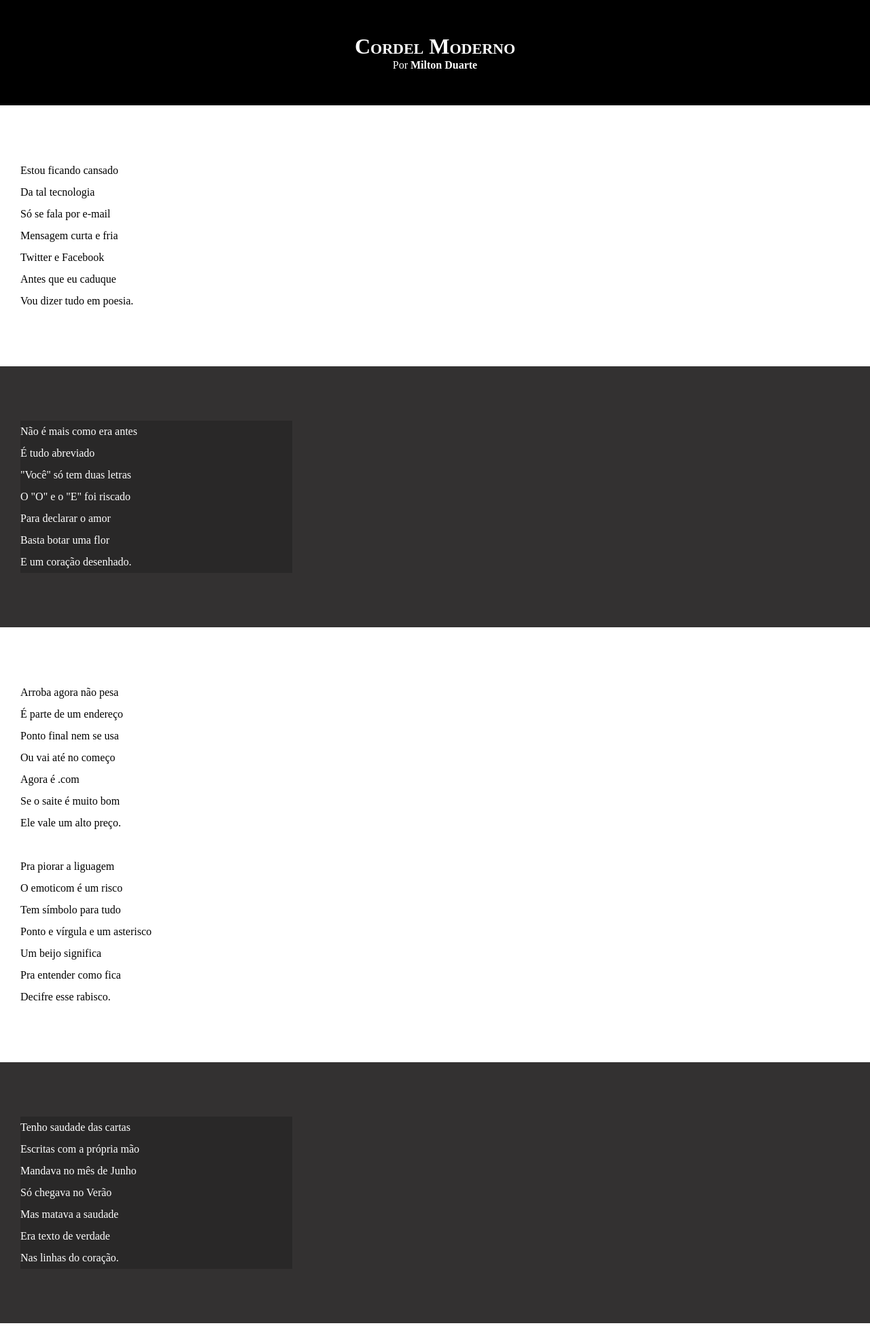
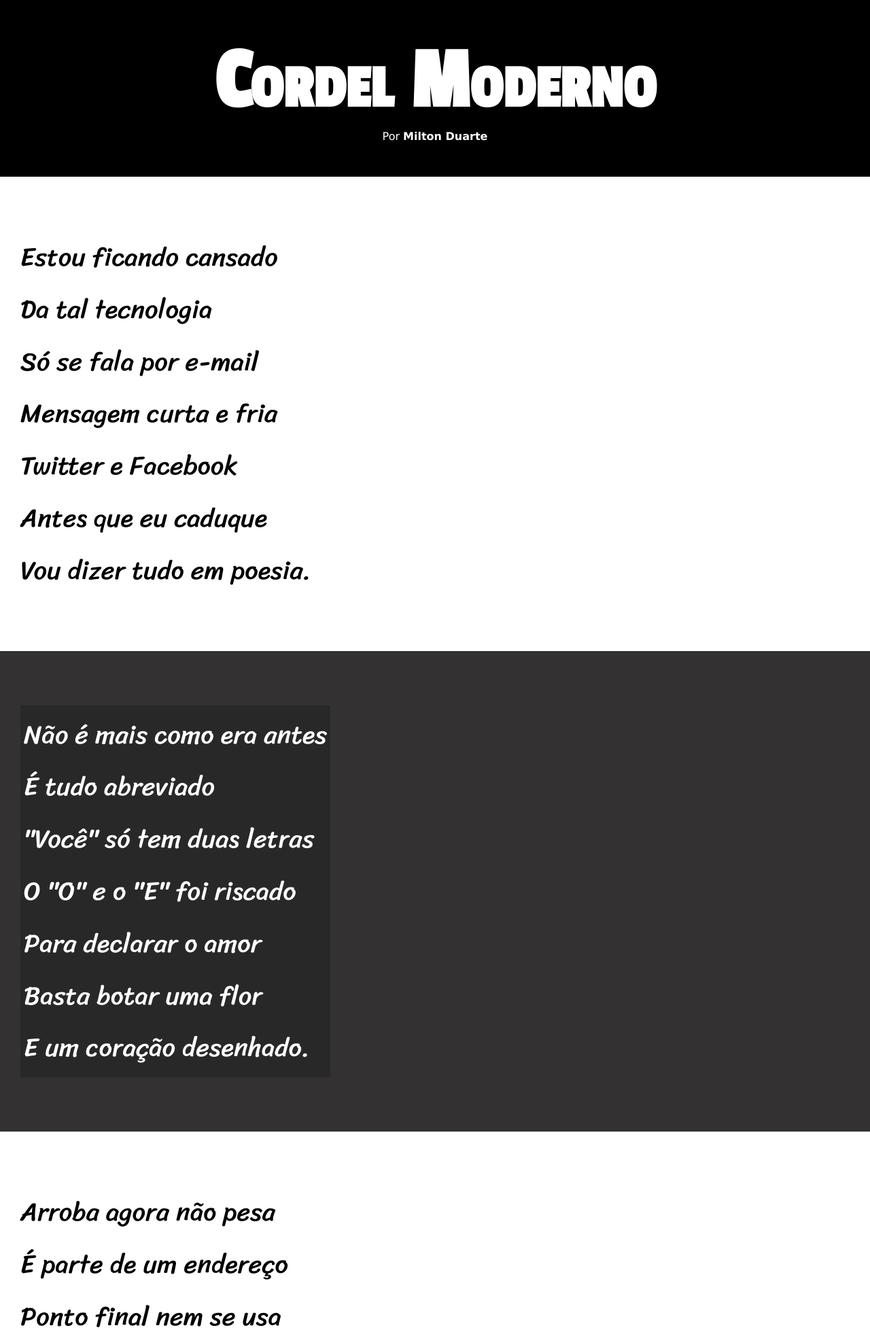
Before and after one commit to GuuRodrigues/html-css, a PHP site: page / in a window 1280 px wide. Shown: the top 1957 px of the page at 68% size. Run offline with PHP 8.4, Linux system fonts and the light colour scheme.

Commit message:
atualização de estilos desafio 12

```diff
--- a/Desafios/desafio 12/estilo/style.css
+++ b/Desafios/desafio 12/estilo/style.css
@@ -1,4 +1,13 @@
 @charset "UTF-8";
+
+@import url('https://fonts.googleapis.com/css2?family=Passion+One&display=swap');
+@import url('https://fonts.googleapis.com/css2?family=Sriracha&display=swap');
+
+:root {
+    --fonte1: Verdana, Geneva, Tahoma, sans-serif;
+    --fonte2: 'Passion One', cursive;
+    --fonte3: 'Sriracha', cursive;
+}
 
 * {
     margin: 0px;
@@ -8,6 +17,7 @@
 html, body {
     min-height: 100vh;
     background-color: darkgray;
+    font-family: var(--fonte1);
 }
 
 header {
@@ -19,6 +29,8 @@ header {
 header > h1 {
     padding-top: 50px;
     font-variant: small-caps; /*pode ser usado text-transform: uppercase;*/
+    font-family: var(--fonte2);
+    font-size: 10vw;
 }
 
 header > p {
@@ -40,6 +52,8 @@ section {
     padding-bottom: 10vh;
     line-height: 2em;
     padding-left: 30px;
+    font-family: var(--fonte3);
+    font-size: 3vw;
 }
 
 section.normal {
@@ -54,7 +68,8 @@ section.img {
 
 section.img > p {
     background-color: rgba(0, 0, 0, 0.192);
-    width: 400px;
+    display: inline-block;
+    padding: 5px;
 }
 footer {
     background-color: black;
```
